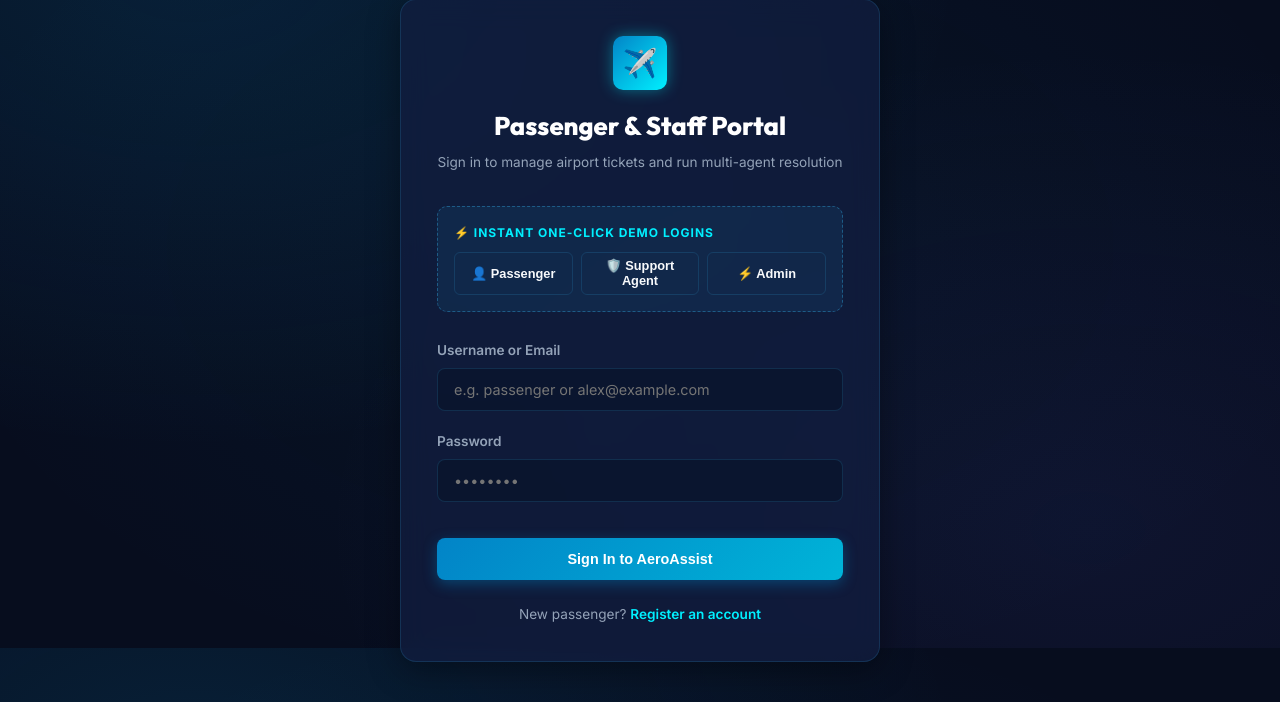
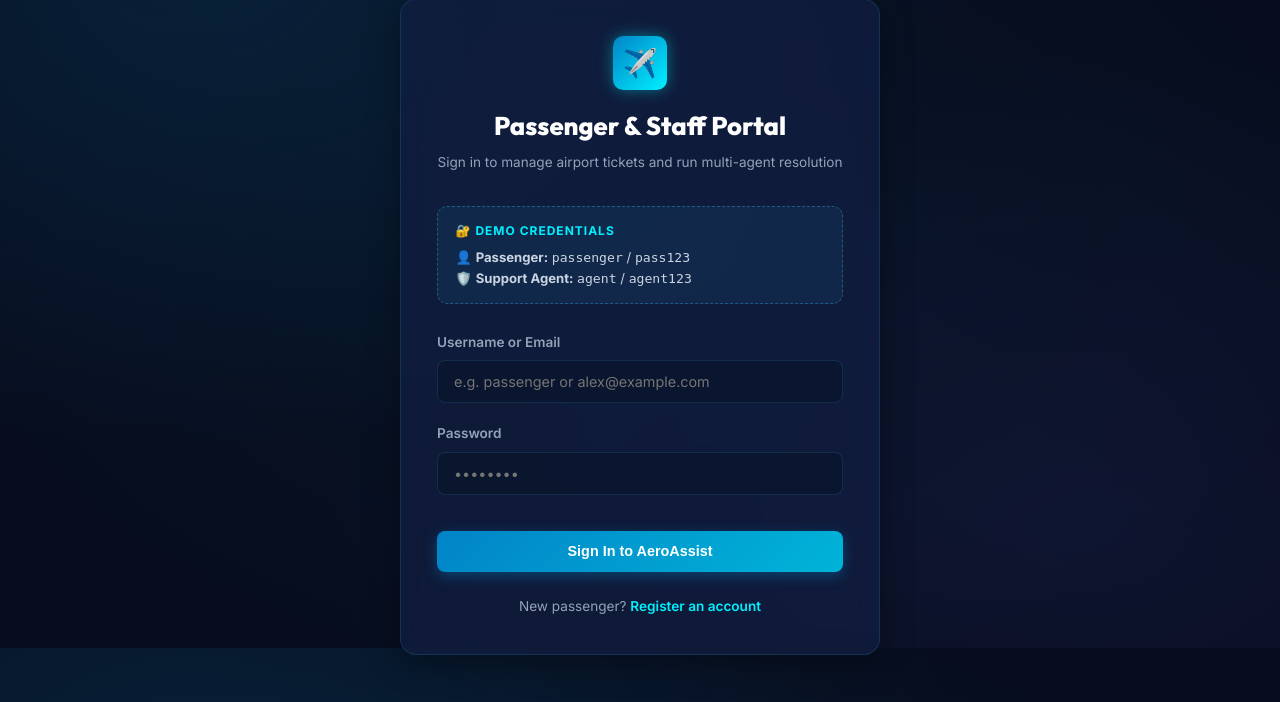
Before and after one commit to Koliki-Jhansi/Infosys-Project, a Flask app: page /login in a window 1280 px wide. Shown: the part 152-854 px from the top of the page. Run offline with Flask 3, Linux system fonts and the light colour scheme.

Commit message:
Fix login authentication access control and require valid credentials

```diff
--- a/app.py
+++ b/app.py
@@ -56,24 +56,26 @@
     }
 
 
+@app.after_request
+def add_header(response):
+    response.headers["Cache-Control"] = "no-cache, no-store, must-revalidate"
+    response.headers["Pragma"] = "no-cache"
+    response.headers["Expires"] = "0"
+    return response
+
+
 # ==========================================
 # AUTHENTICATION ROUTES
-# ==========================
+# ==========================================
 @app.route("/login", methods=["GET", "POST"])
 def login():
     if request.method == "POST":
         identifier = request.form.get("identifier", "").strip()
         password = request.form.get("password", "").strip()
 
-        # Handle quick demo login buttons
-        demo_role = request.form.get("demo_login")
-        if demo_role:
-            if demo_role == "passenger":
-                identifier, password = "passenger", "pass123"
-            elif demo_role == "agent":
-                identifier, password = "agent", "agent123"
-            elif demo_role == "admin":
-                identifier, password = "admin", "admin123"
+        if not identifier or not password:
+            flash("Invalid username or password.", "danger")
+            return render_template("login.html")
 
         user = get_user_by_username_or_email(identifier)
         if user:
@@ -87,7 +89,7 @@
                 next_page = request.args.get("next")
                 return redirect(next_page or url_for("dashboard"))
 
-        flash("Invalid username/email or password.", "danger")
+        flash("Invalid username or password.", "danger")
 
     return render_template("login.html")
 
--- a/templates/login.html
+++ b/templates/login.html
@@ -17,22 +17,15 @@
     </div>
 
     {% if not register_mode %}
-    <!-- Quick Demo Accounts -->
-    <div style="background: rgba(56, 189, 248, 0.08); border: 1px dashed var(--border-glow); border-radius: 10px; padding: 1rem; margin-bottom: 1.75rem;">
-      <span style="font-size: 0.75rem; text-transform: uppercase; letter-spacing: 1px; color: var(--accent-cyan); font-weight: 700; display: block; margin-bottom: 0.6rem;">
-        ⚡ Instant One-Click Demo Logins
+    <!-- Demo Credentials Guide -->
+    <div style="background: rgba(56, 189, 248, 0.08); border: 1px dashed var(--border-glow); border-radius: 10px; padding: 0.9rem 1.1rem; margin-bottom: 1.75rem;">
+      <span style="font-size: 0.75rem; text-transform: uppercase; letter-spacing: 1px; color: var(--accent-cyan); font-weight: 700; display: block; margin-bottom: 0.4rem;">
+        🔐 Demo Credentials
       </span>
-      <form method="POST" action="{{ url_for('login') }}" style="display: flex; gap: 0.5rem; flex-wrap: wrap;">
-        <button type="submit" name="demo_login" value="passenger" class="btn btn-outline btn-sm" style="flex: 1;">
-          👤 Passenger
-        </button>
-        <button type="submit" name="demo_login" value="agent" class="btn btn-outline btn-sm" style="flex: 1;">
-          🛡️ Support Agent
-        </button>
-        <button type="submit" name="demo_login" value="admin" class="btn btn-outline btn-sm" style="flex: 1;">
-          ⚡ Admin
-        </button>
-      </form>
+      <div style="font-size: 0.82rem; color: #CBD5E1; line-height: 1.6;">
+        <div>👤 <strong>Passenger:</strong> <code>passenger</code> / <code>pass123</code></div>
+        <div>🛡️ <strong>Support Agent:</strong> <code>agent</code> / <code>agent123</code></div>
+      </div>
     </div>
 
     <!-- Login Form -->
```
Also changed, not shown: test_functional.py (+36 -3 lines), verify_live_server.py (+14 -3 lines).
